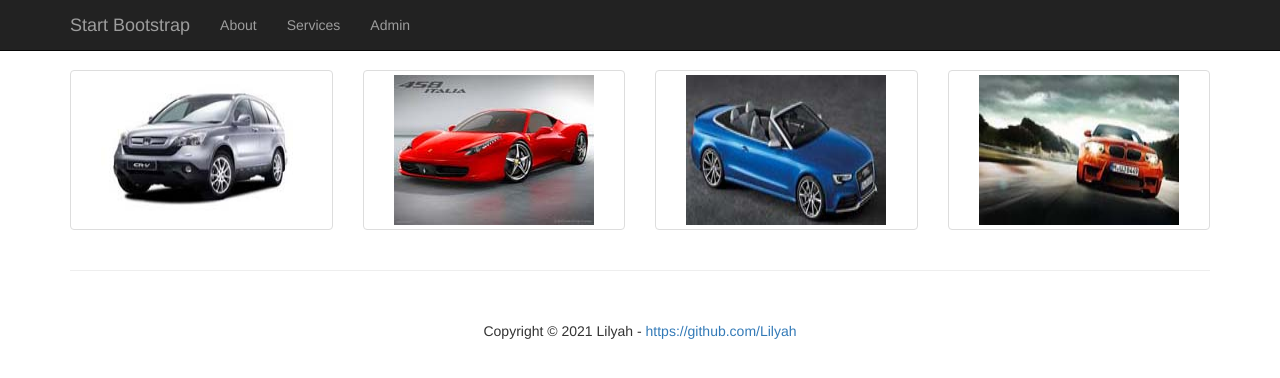
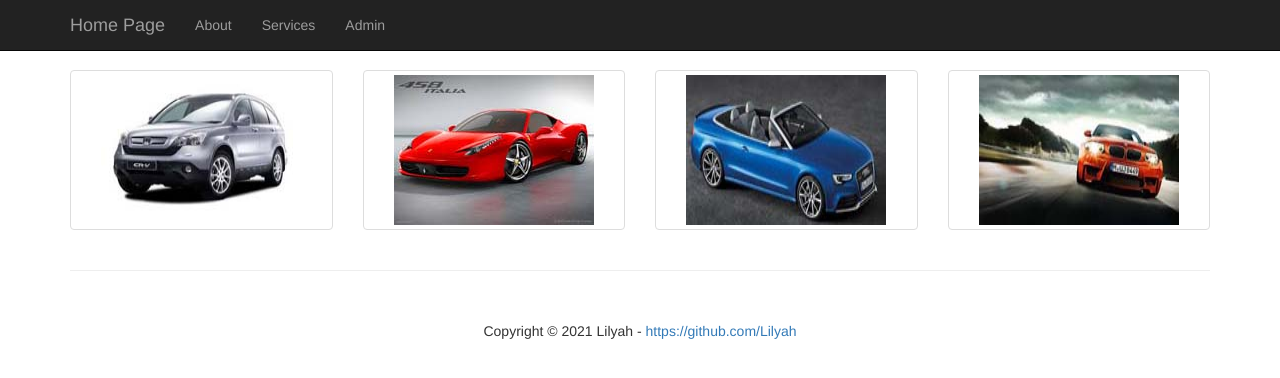
Before and after one commit to Lilyah/gallery, a PHP site: page / in a window 1280 px wide. Shown: the top 378 px of the page. Run offline with PHP 8.4, Linux system fonts and the light colour scheme; data comes from the database, SQL or seed files in the repository.

Commit message:
setting href to Home Page

```diff
--- a/includes/navigation.php
+++ b/includes/navigation.php
@@ -8,7 +8,7 @@
                     <span class="icon-bar"></span>
                     <span class="icon-bar"></span>
                 </button>
-                <a class="navbar-brand" href="#">Start Bootstrap</a>
+                <a class="navbar-brand" href="index.php">Home Page</a>
             </div>
             <!-- Collect the nav links, forms, and other content for toggling -->
             <div class="collapse navbar-collapse" id="bs-example-navbar-collapse-1">
```
